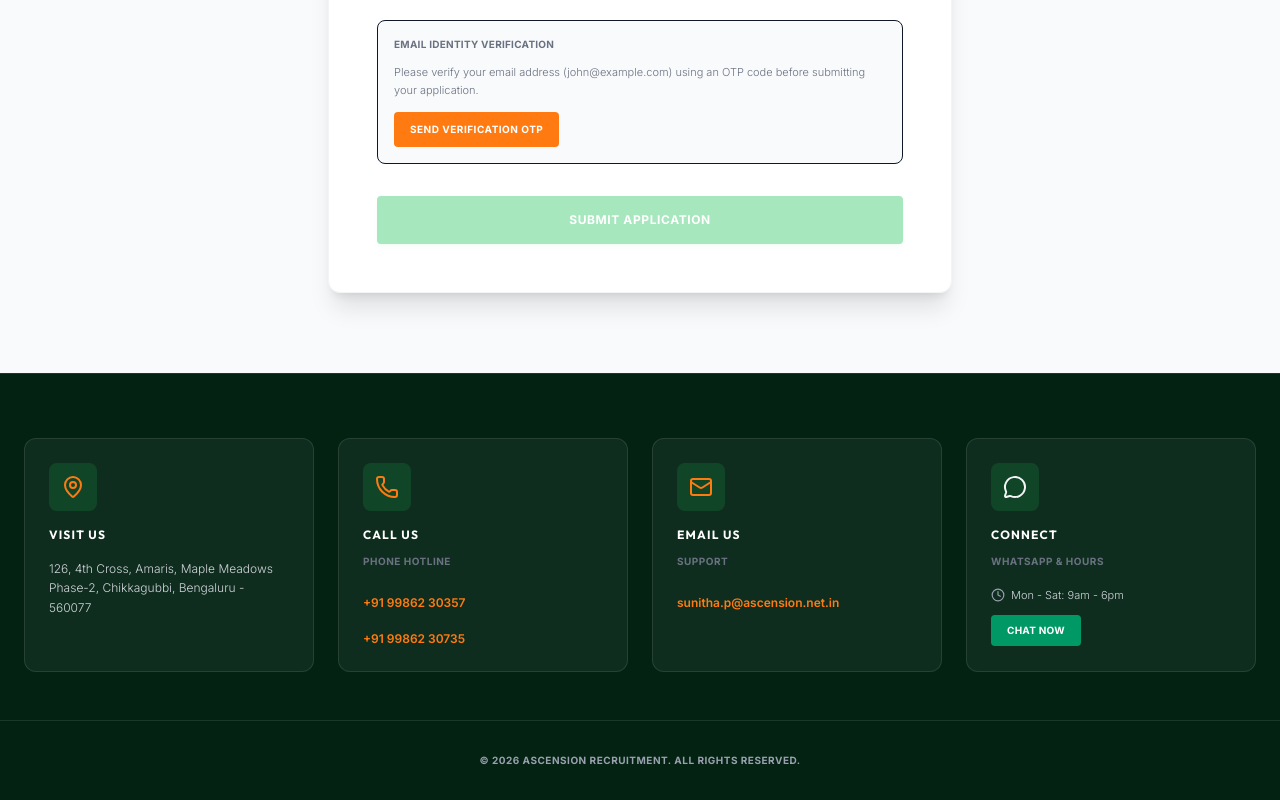
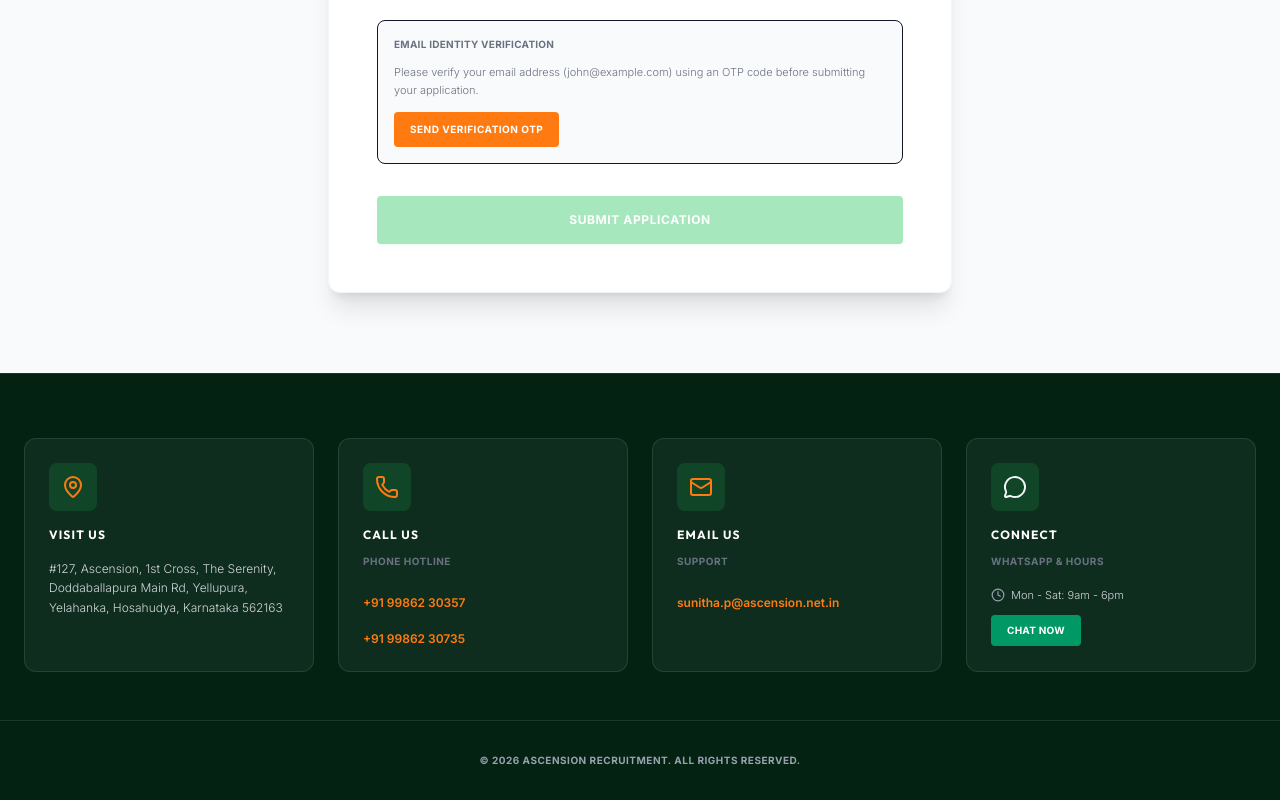
Before and after one commit to AdrielJoseph25/ascension_recruitment, a React (Vite) app in the folder frontend_react/: page /apply/1 in a window 1280 px wide. Shown: the part 805-1605 px from the top of the page. Built offline with nearby package versions, Linux system fonts and the light colour scheme; no server answers.

Commit message:
Update office address

```diff
--- a/frontend_react/src/components/Footer.jsx
+++ b/frontend_react/src/components/Footer.jsx
@@ -16,7 +16,7 @@ const Footer = () => {
                             <span className="text-[10px] text-gray-500 font-bold uppercase tracking-wider"></span>
                         </div>
                         <p className="text-xs text-gray-300 leading-relaxed font-light">
-                            126, 4th Cross, Amaris, Maple Meadows Phase-2, Chikkagubbi, Bengaluru - 560077
+                            #127, Ascension, 1st Cross, The Serenity, Doddaballapura Main Rd, Yellupura, Yelahanka, Hosahudya, Karnataka 562163
                         </p>
                     </div>
                 </div>
```
